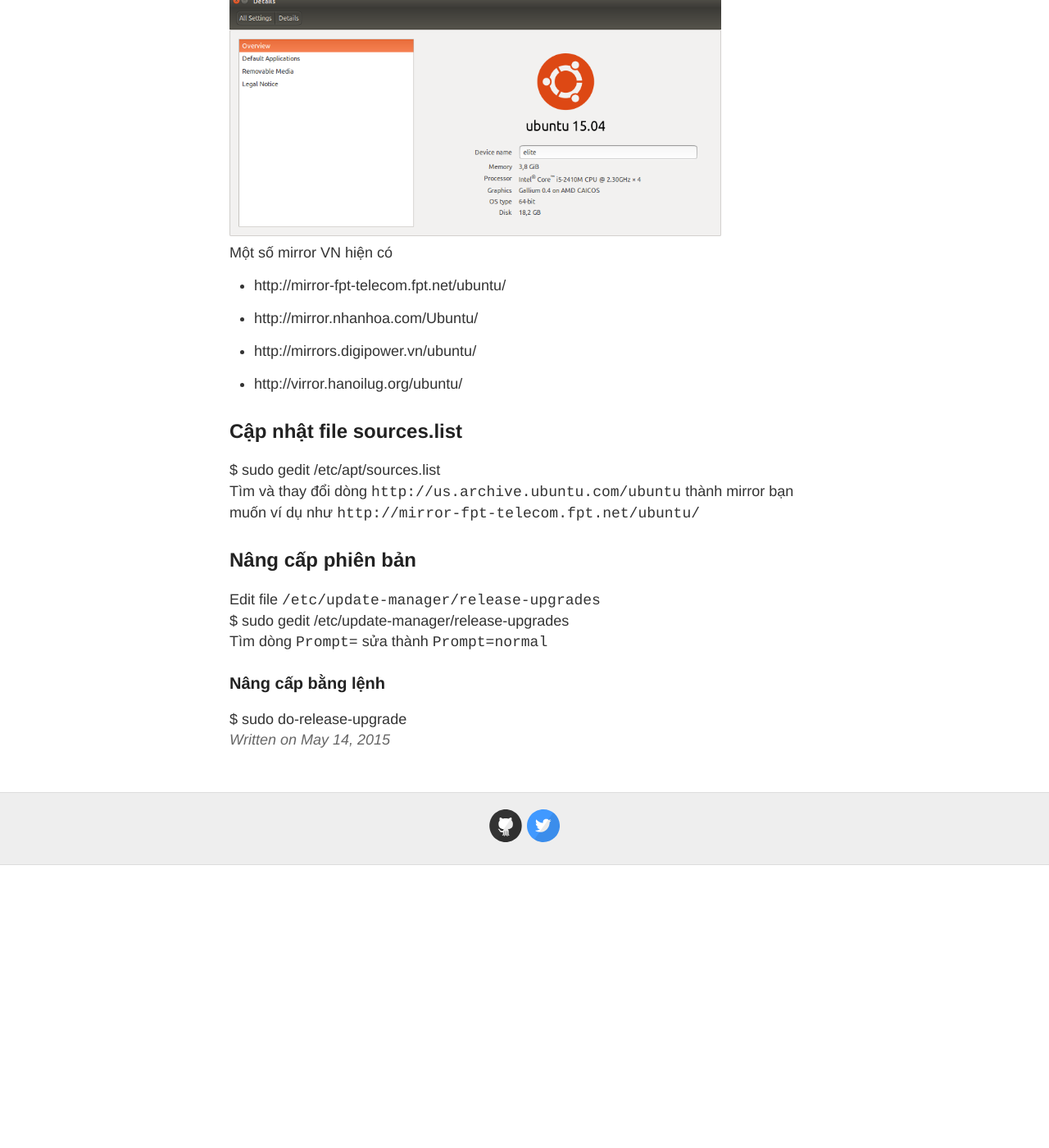
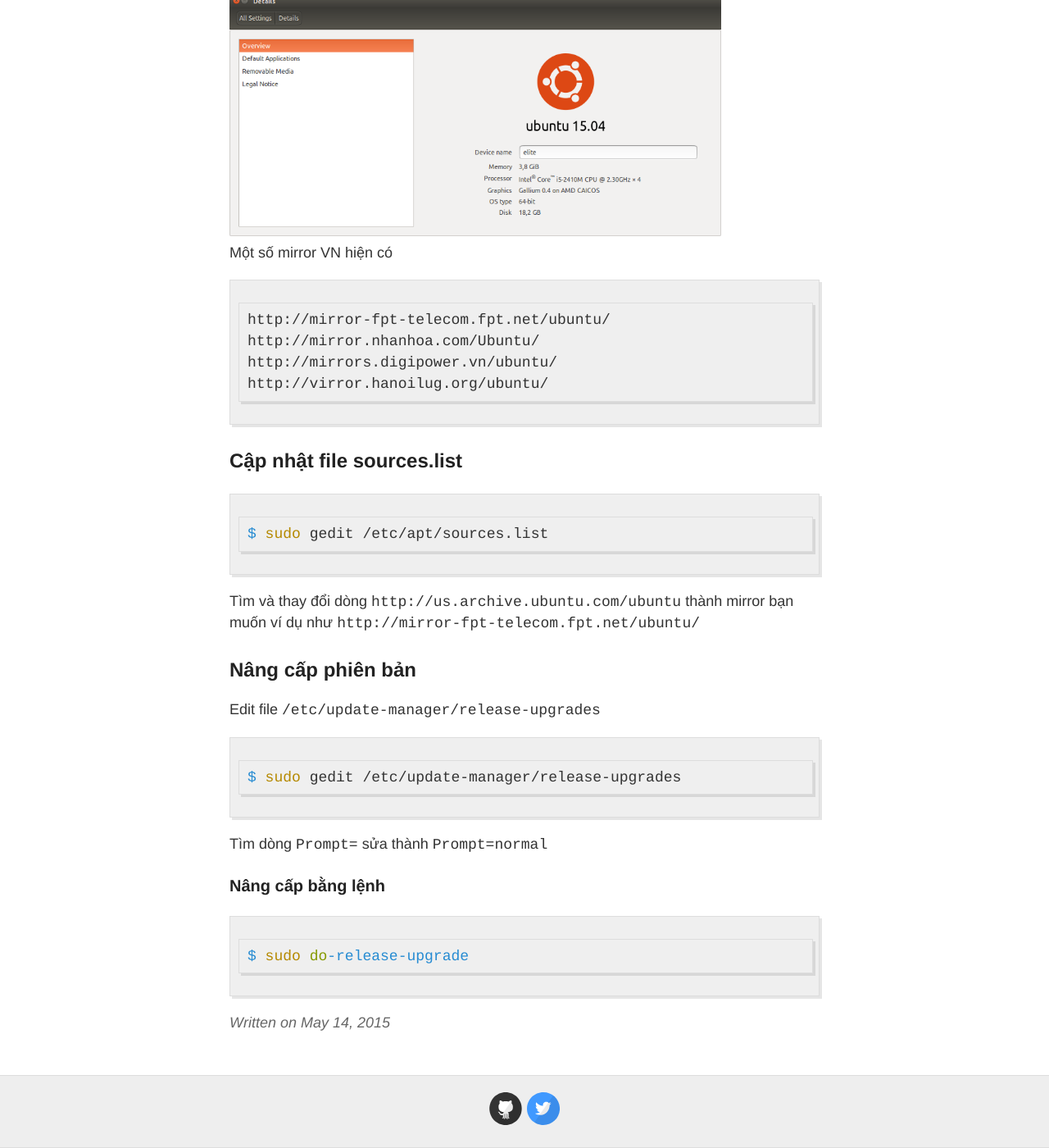
Before and after one commit to phongdpn1995/toanalien.github.io, a Jekyll site: the page built from _posts/2015-5-14-change-mirror-and-upgrade.md, in a window 1280 px wide and 1400 px high, scrolled down 299 px. Shown: the whole window at 82% size. Built offline with Jekyll 4.4.1, drawn with Linux system fonts in a browser that asks for light colours; Markdown is read by kramdown in place of the engine named in the settings; comment, search, counter and statistics services are not loaded; before the commit the page ends 1354 px from its top, so only the background shows below that.

Commit message:
update change mirror server

````diff
--- a/_posts/2015-5-14-change-mirror-and-upgrade.md
+++ b/_posts/2015-5-14-change-mirror-and-upgrade.md
@@ -7,20 +7,21 @@ Mặc định Ubuntu sử dụng mirror US, việc này làm cho việc sử d
 
 ![](/images/ubuntu15.png)
 
-
 Một số mirror VN hiện có
 
-* http://mirror-fpt-telecom.fpt.net/ubuntu/
-
-* http://mirror.nhanhoa.com/Ubuntu/
-
-* http://mirrors.digipower.vn/ubuntu/
-
-* http://virror.hanoilug.org/ubuntu/
+```text
+http://mirror-fpt-telecom.fpt.net/ubuntu/
+http://mirror.nhanhoa.com/Ubuntu/
+http://mirrors.digipower.vn/ubuntu/
+http://virror.hanoilug.org/ubuntu/
+```
 
 ## Cập nhật file sources.list
 
+
+```bash
 $ sudo gedit /etc/apt/sources.list
+```
 
 Tìm và thay đổi dòng `http://us.archive.ubuntu.com/ubuntu` thành mirror bạn muốn ví dụ như `http://mirror-fpt-telecom.fpt.net/ubuntu/`
 
@@ -28,10 +29,14 @@ Tìm và thay đổi dòng `http://us.archive.ubuntu.com/ubuntu` thành mirror b
 
 Edit file `/etc/update-manager/release-upgrades`
 
+```bash
 $ sudo gedit /etc/update-manager/release-upgrades
+```
 
 Tìm dòng `Prompt=` sửa thành `Prompt=normal`
 
 ### Nâng cấp bằng lệnh
 
+```bash
 $ sudo do-release-upgrade
+```
````
